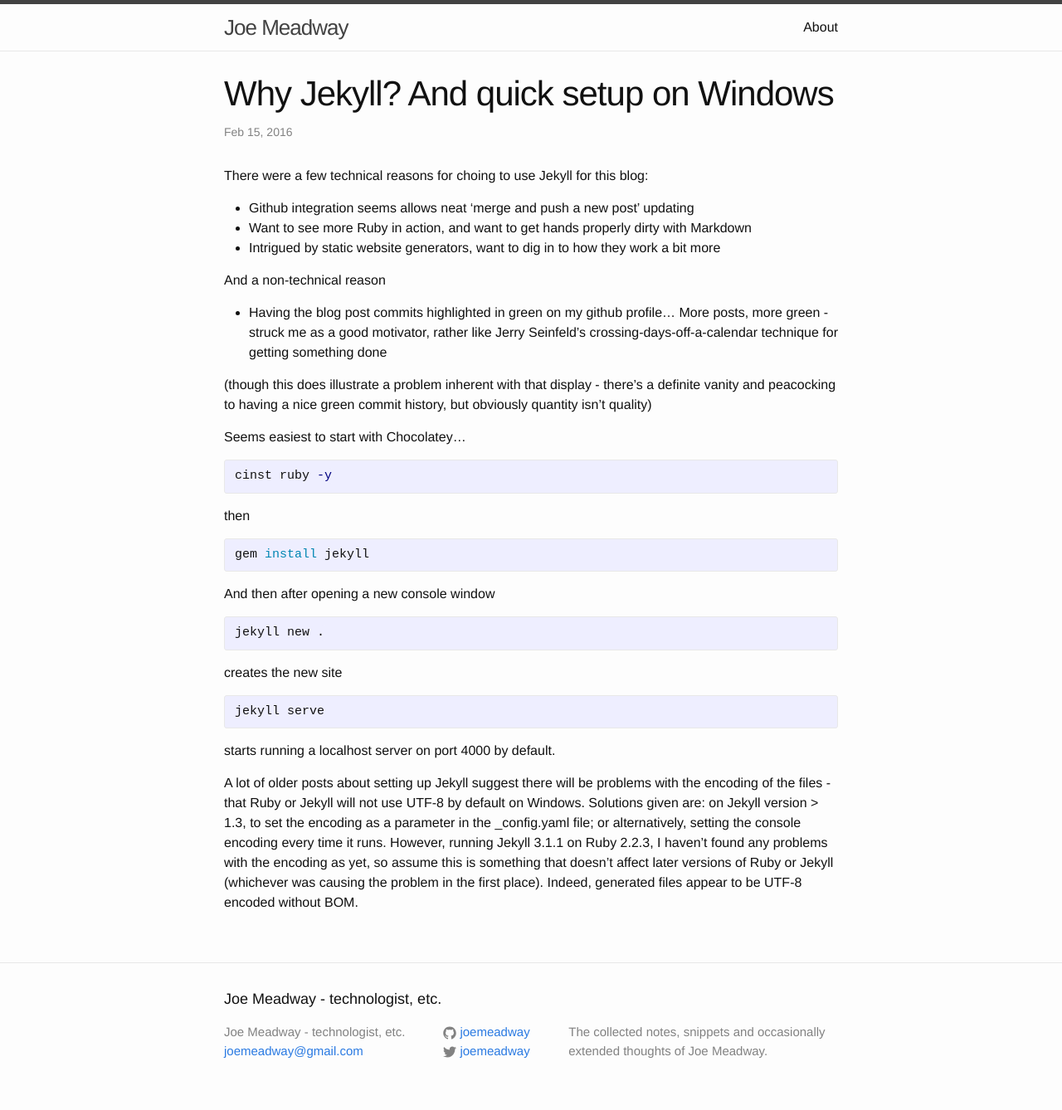
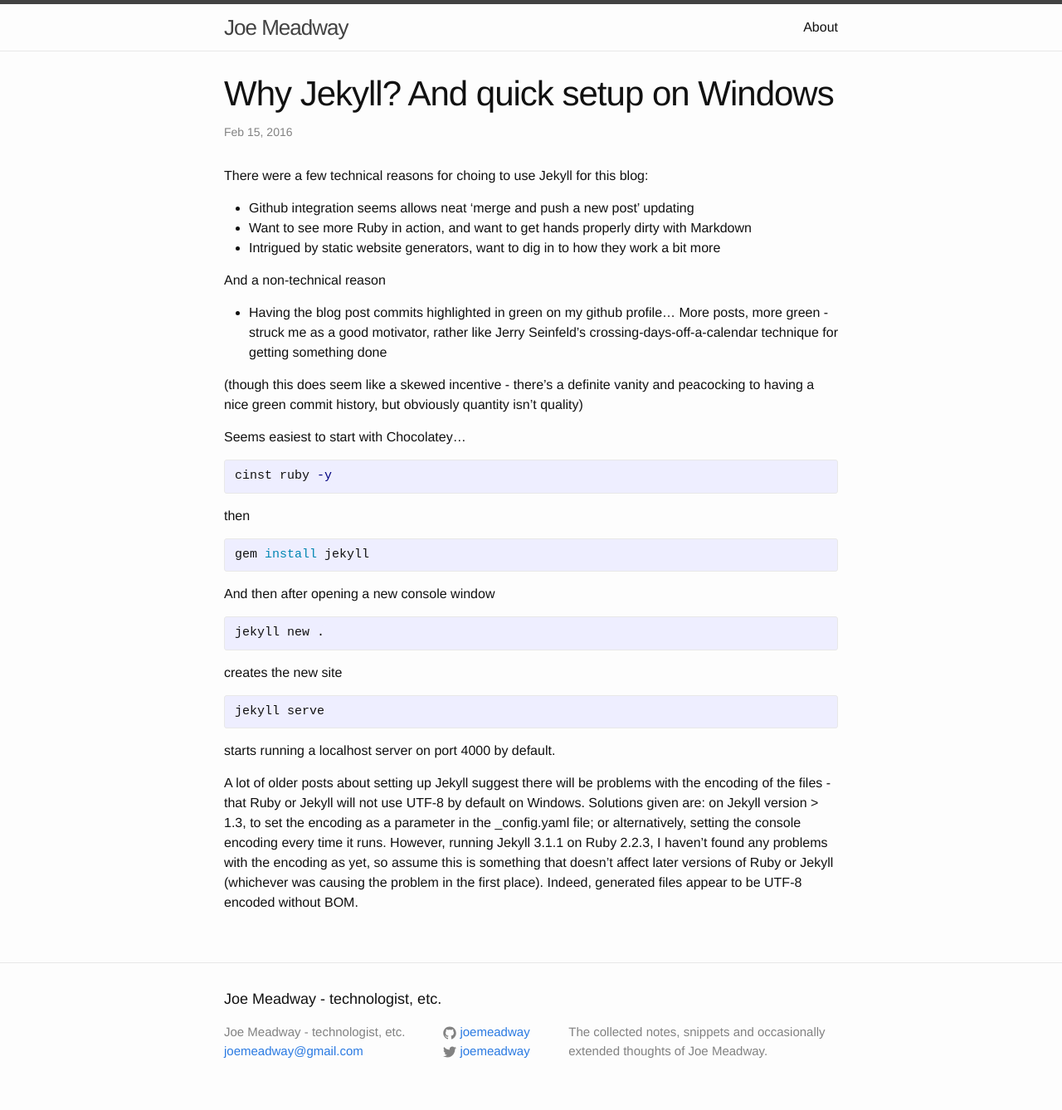
Before and after one commit to joemeadway/joemeadway.github.io, a Jekyll site: the page built from _posts/2016-02-15-creating-jekyll-site-on-windows.markdown, in a window 1280 px wide. Shown: the whole page at 83% size. Built offline with Jekyll 4.4.1, drawn with Linux system fonts in a browser that asks for light colours.

Commit message:
changed wording

```diff
--- a/_posts/2016-02-15-creating-jekyll-site-on-windows.markdown
+++ b/_posts/2016-02-15-creating-jekyll-site-on-windows.markdown
@@ -16,7 +16,7 @@
 
 - Having the blog post commits highlighted in green on my github profile... More posts, more green - struck me as a good motivator, rather like Jerry Seinfeld's crossing-days-off-a-calendar technique for getting something done
 
-(though this does illustrate a problem inherent with that display - there's a definite vanity and peacocking to having a nice green commit history, but obviously quantity isn't quality)
+(though this does seem like a skewed incentive - there's a definite vanity and peacocking to having a nice green commit history, but obviously quantity isn't quality)
 
 Seems easiest to start with Chocolatey...
 {% highlight shell %}
```
